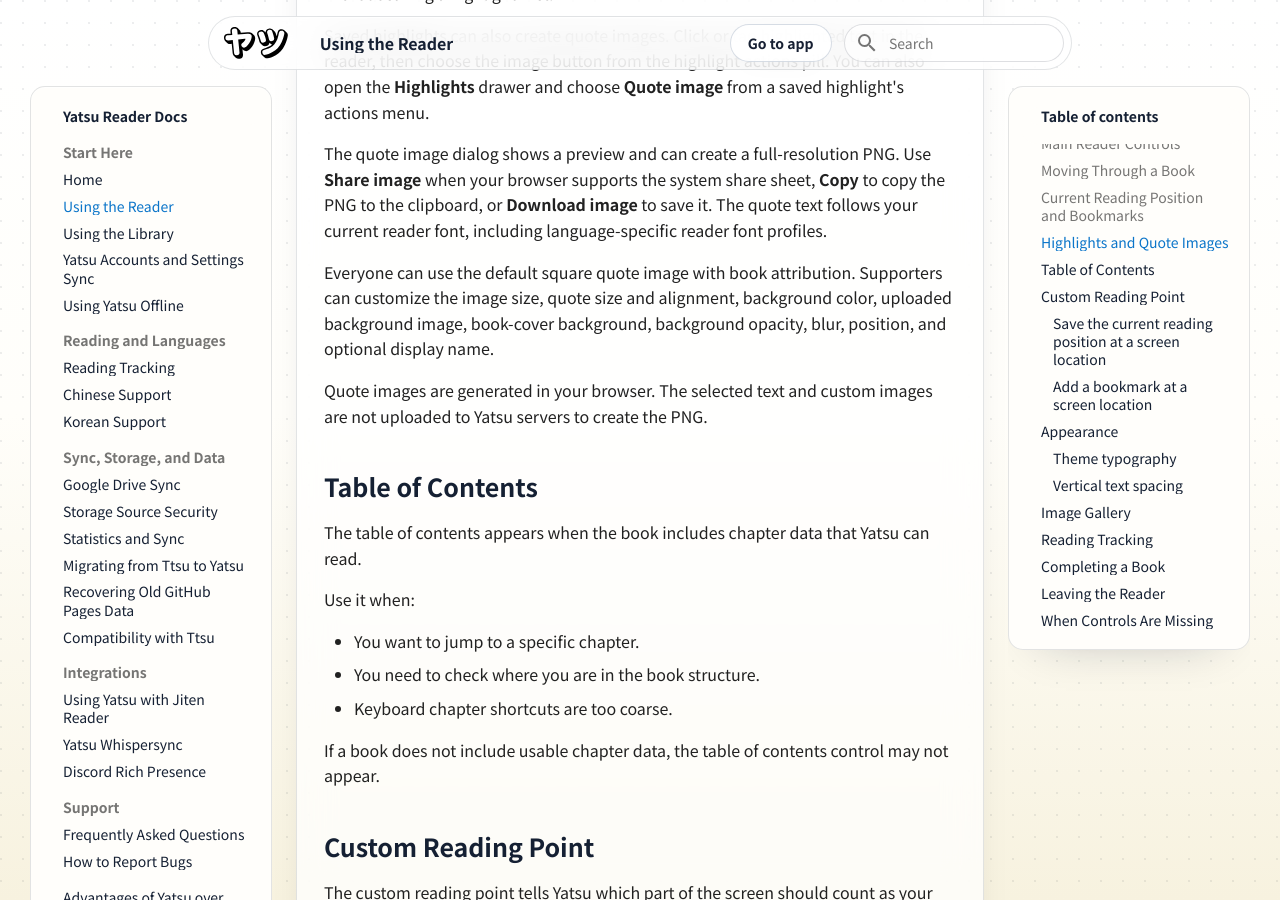
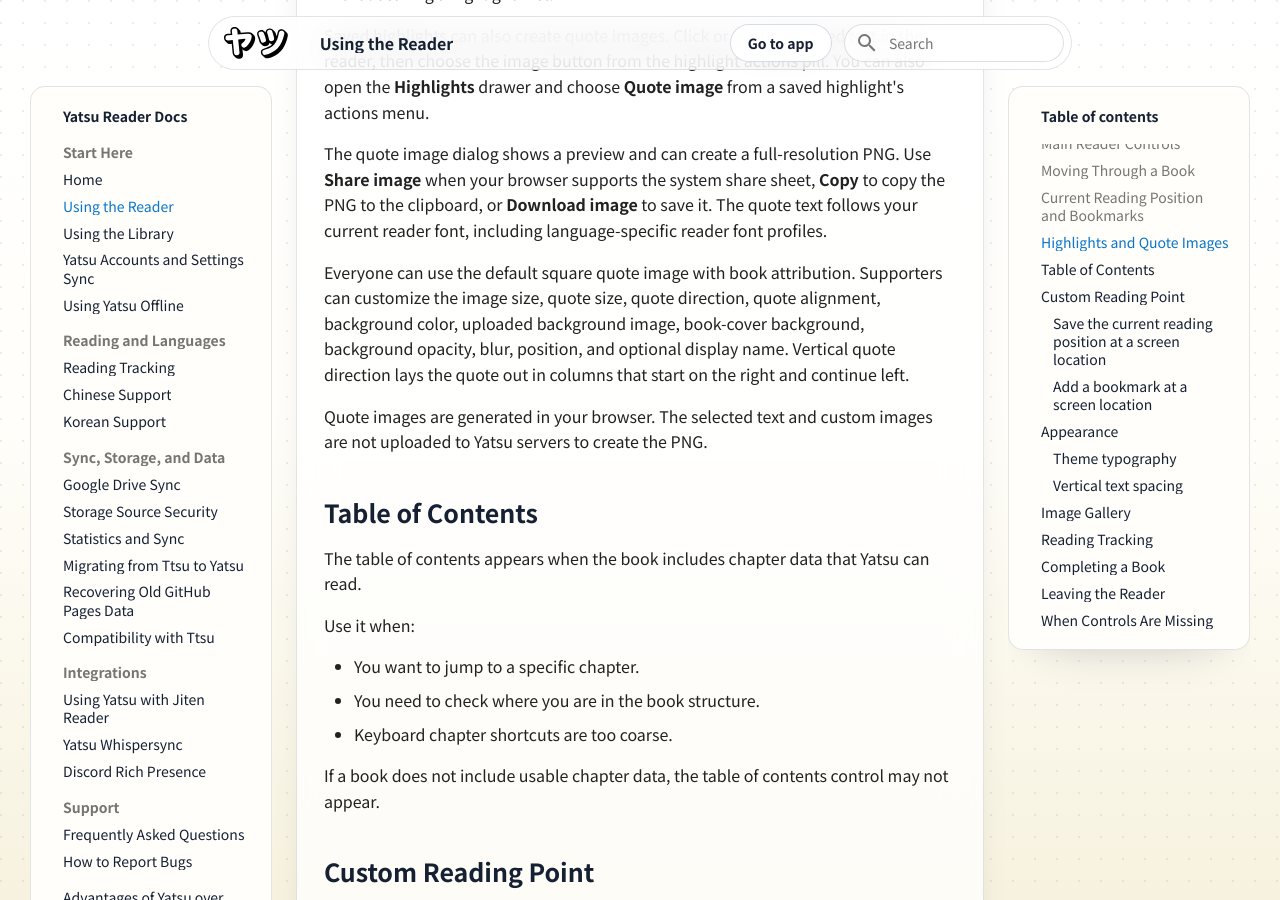
Before and after one commit to ytrms/yatsu-reader-docs, an MkDocs documentation site: the page built from docs/reader.md, in a window 1280 px wide and 900 px high, scrolled down 4971 px. Built offline with MkDocs 1.6.1 and Material for MkDocs 9.7.7, drawn with Linux system fonts in a browser that asks for light colours.

Commit message:
docs: mention vertical quote images

```diff
--- a/docs/reader.md
+++ b/docs/reader.md
@@ -124,7 +124,7 @@
 
 The quote image dialog shows a preview and can create a full-resolution PNG. Use **Share image** when your browser supports the system share sheet, **Copy** to copy the PNG to the clipboard, or **Download image** to save it. The quote text follows your current reader font, including language-specific reader font profiles.
 
-Everyone can use the default square quote image with book attribution. Supporters can customize the image size, quote size and alignment, background color, uploaded background image, book-cover background, background opacity, blur, position, and optional display name.
+Everyone can use the default square quote image with book attribution. Supporters can customize the image size, quote size, quote direction, quote alignment, background color, uploaded background image, book-cover background, background opacity, blur, position, and optional display name. Vertical quote direction lays the quote out in columns that start on the right and continue left.
 
 Quote images are generated in your browser. The selected text and custom images are not uploaded to Yatsu servers to create the PNG.
 
```
